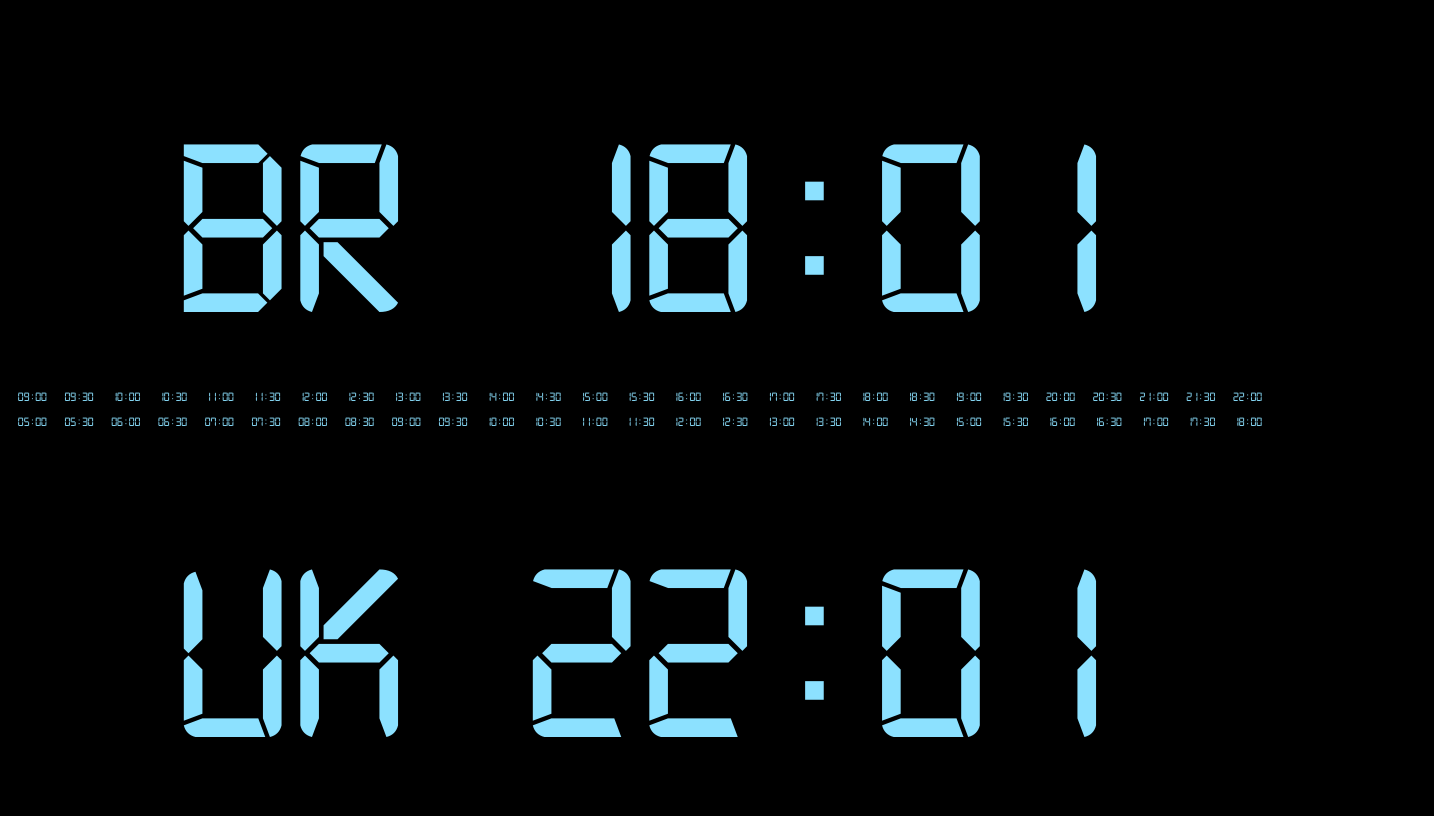
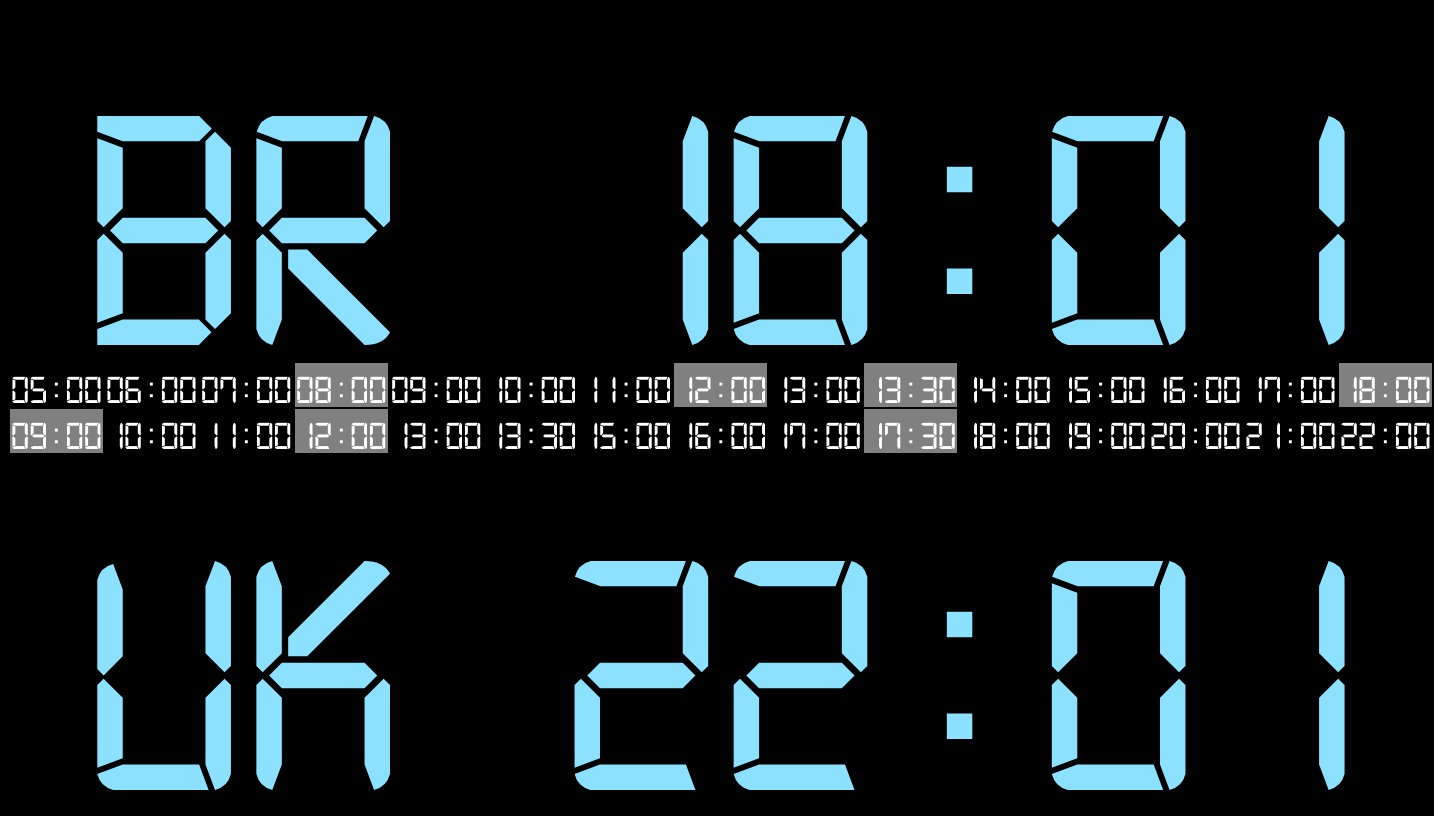
Before and after one commit to gustavoschaedler/clock, a plain HTML site: page index.html in a window 1280 px wide. Shown: the whole page, 1434 px wide, since content can reach past the window. Drawn offline with Linux system fonts and the light colour scheme.

Commit message:
Added colors.

```diff
--- a/index.html
+++ b/index.html
@@ -28,11 +28,12 @@
     }
 
     .time {
-      font-size: 20vw;
+      font-size: 350px;
     }
 
     .time_descricao {
-      font-size: 1vw;
+      font-size: 40px;
+      color: rgba(255,255,255,1);
     }
     </style>
 
@@ -106,62 +107,39 @@
       <td colspan=27 align='center' id='br'></td>
     </tr>
     <tr align='center' class='time_descricao'>
+      <td>05:00</td>
+      <td>06:00</td>
+      <td>07:00</td>
+      <td bgcolor='grey'>08:00</td>
       <td>09:00</td>
-      <td>09:30</td>
       <td>10:00</td>
-      <td>10:30</td>
       <td>11:00</td>
-      <td>11:30</td>
-      <td>12:00</td>
-      <td>12:30</td>
+      <td bgcolor='grey'>12:00</td>
+      <td>13:00</td>
+      <td bgcolor='grey'>13:30</td>
+      <td>14:00</td>
+      <td>15:00</td>
+      <td>16:00</td>
+      <td>17:00</td>
+      <td bgcolor='grey'>18:00</td>
+    </tr>
+
+    <tr align='center' class='time_descricao'>
+      <td bgcolor='grey'>09:00</td>
+      <td>10:00</td>
+      <td>11:00</td>
+      <td bgcolor='grey'>12:00</td>
       <td>13:00</td>
       <td>13:30</td>
-      <td>14:00</td>
-      <td>14:30</td>
       <td>15:00</td>
-      <td>15:30</td>
       <td>16:00</td>
-      <td>16:30</td>
       <td>17:00</td>
-      <td>17:30</td>
+      <td bgcolor='grey'>17:30</td>
       <td>18:00</td>
-      <td>18:30</td>
       <td>19:00</td>
-      <td>19:30</td>
       <td>20:00</td>
-      <td>20:30</td>
       <td>21:00</td>
-      <td>21:30</td>
       <td>22:00</td>
-    </tr>
-    <tr align='center' class='time_descricao'>
-      <td>05:00</td>
-      <td>05:30</td>
-      <td>06:00</td>
-      <td>06:30</td>
-      <td>07:00</td>
-      <td>07:30</td>
-      <td>08:00</td>
-      <td>08:30</td>
-      <td>09:00</td>
-      <td>09:30</td>
-      <td>10:00</td>
-      <td>10:30</td>
-      <td>11:00</td>
-      <td>11:30</td>
-      <td>12:00</td>
-      <td>12:30</td>
-      <td>13:00</td>
-      <td>13:30</td>
-      <td>14:00</td>
-      <td>14:30</td>
-      <td>15:00</td>
-      <td>15:30</td>
-      <td>16:00</td>
-      <td>16:30</td>
-      <td>17:00</td>
-      <td>17:30</td>
-      <td>18:00</td>
     </tr>
     <tr class='time'>
       <td colspan=27 align='center' id='uk'></td>
```
